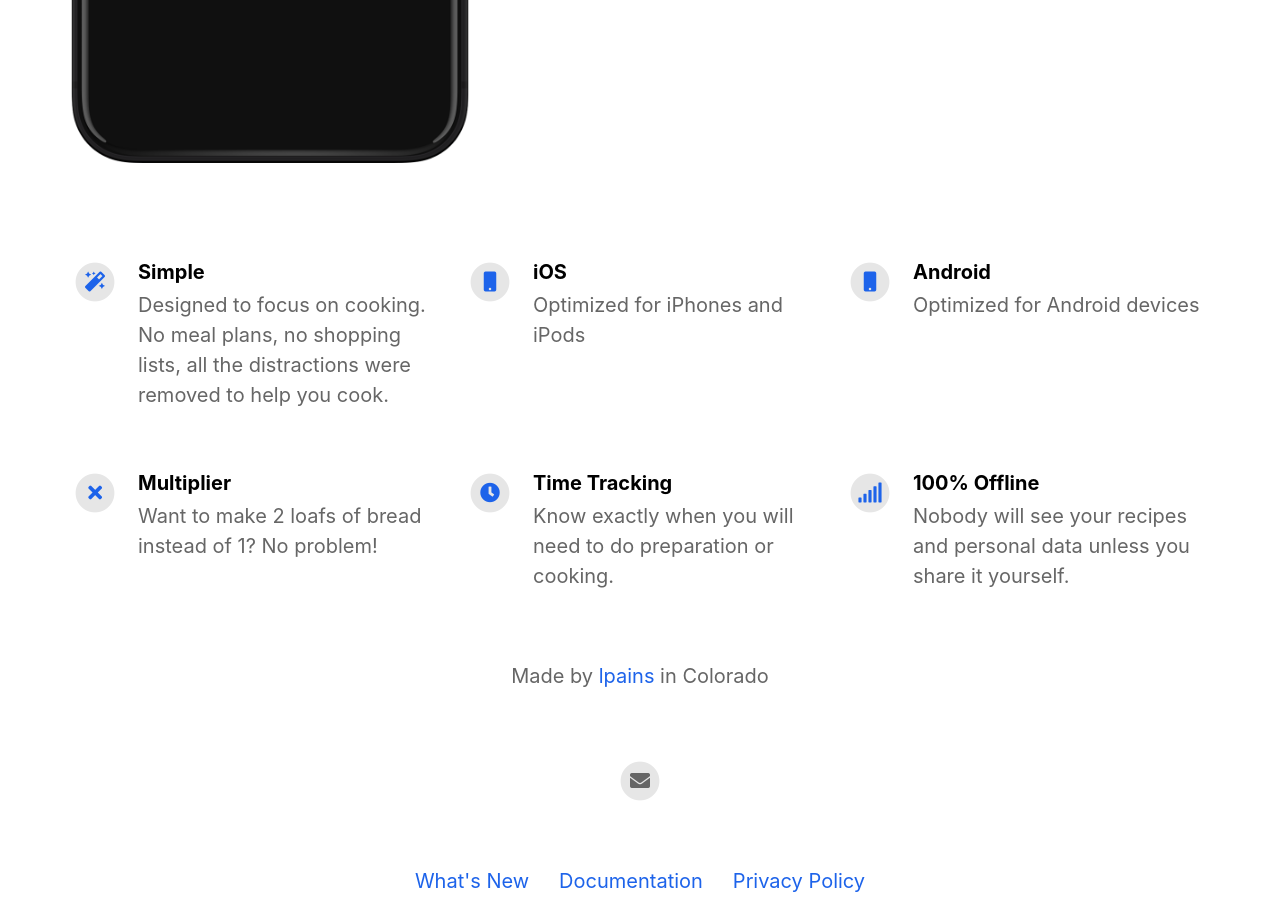
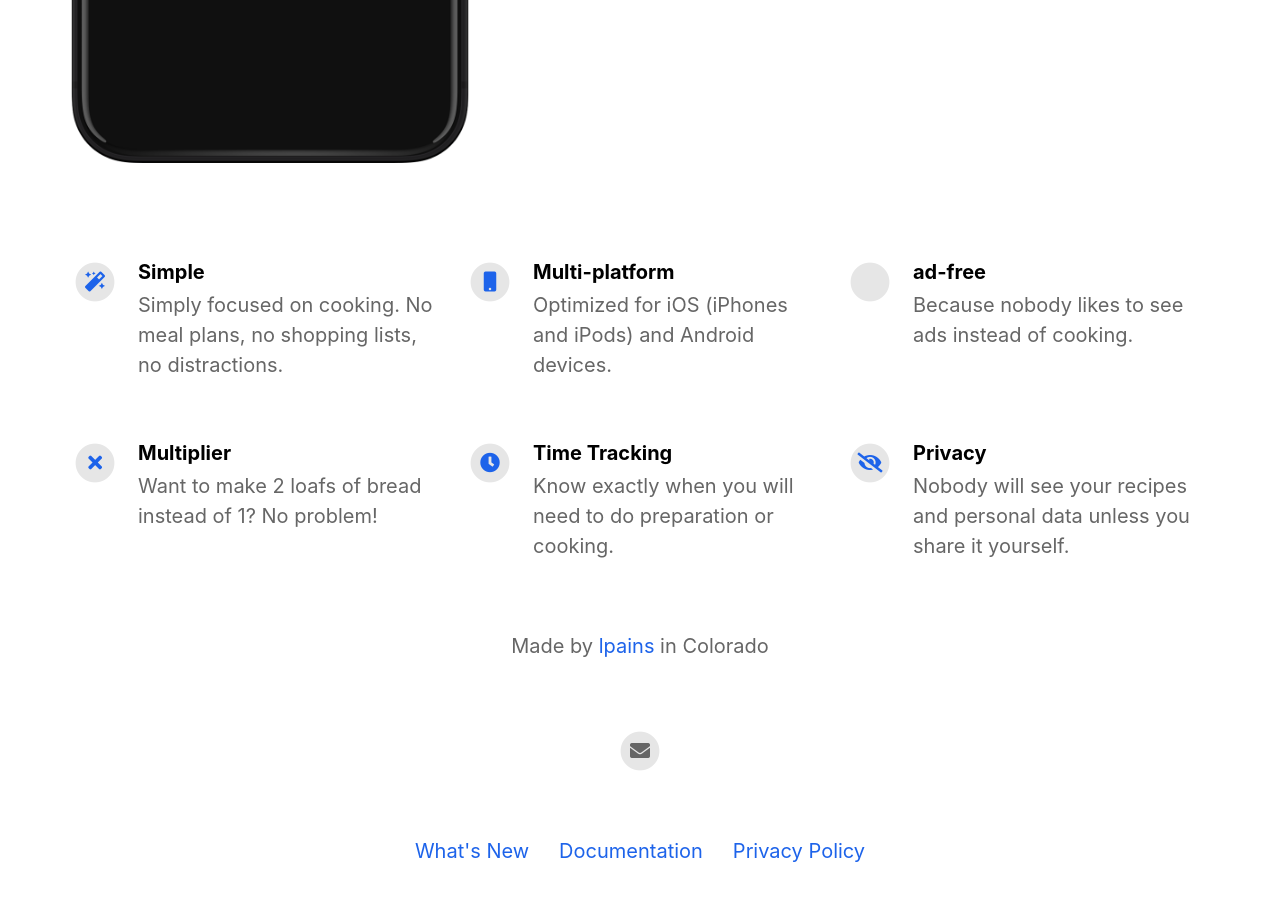
Before and after one commit to jlucaspains/sharp-cooking-pages, a Jekyll site: the page built from index.html, in a window 1280 px wide and 900 px high, scrolled down 822 px. Built offline with Jekyll 4.4.1, drawn with Linux system fonts in a browser that asks for light colours; nearby versions of some CDN libraries.

Commit message:
more fixes.

```diff
--- a/_config.yml
+++ b/_config.yml
@@ -35,16 +35,16 @@ youtube_username                          :
 features                                  :
 
   - title                                 : Simple
-    description                           : Designed to focus on cooking. No meal plans, no shopping lists, all the distractions were removed to help you cook.
+    description                           : Simply focused on cooking. No meal plans, no shopping lists, no distractions.
     fontawesome_icon_name                 : magic
 
-  - title                                 : iOS
-    description                           : Optimized for iPhones and iPods
+  - title                                 : Multi-platform
+    description                           : Optimized for iOS (iPhones and iPods) and Android devices.
     fontawesome_icon_name                 : mobile
 
-  - title                                 : Android
-    description                           : Optimized for Android devices
-    fontawesome_icon_name                 : mobile
+  - title                                 : ad-free
+    description                           : Because nobody likes to see ads instead of cooking.
+    fontawesome_icon_name                 : virus-slash
 
   - title                                 : Multiplier
     description                           : Want to make 2 loafs of bread instead of 1? No problem!
@@ -54,9 +54,9 @@ features                                  :
     description                           : Know exactly when you will need to do preparation or cooking.
     fontawesome_icon_name                 : clock
 
-  - title                                 : 100% Offline
+  - title                                 : Privacy
     description                           : Nobody will see your recipes and personal data unless you share it yourself.
-    fontawesome_icon_name                 : signal
+    fontawesome_icon_name                 : eye-slash
 
   - title                                 : #Smart App Banner
     description                           : #Display a smart app banner on iOS devices.
```
Also changed, not shown: _pages/changelog.md (+2 -3 lines), _pages/privacypolicy.md (+1 -1 lines).
